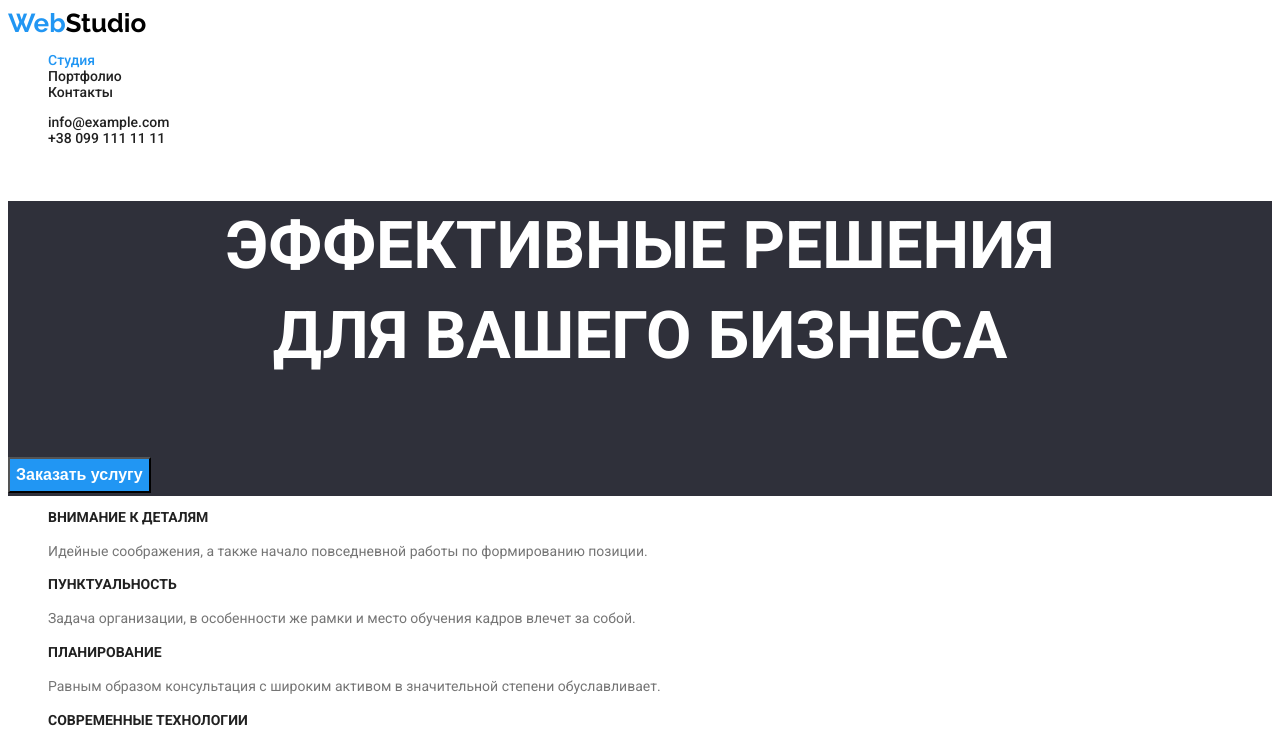
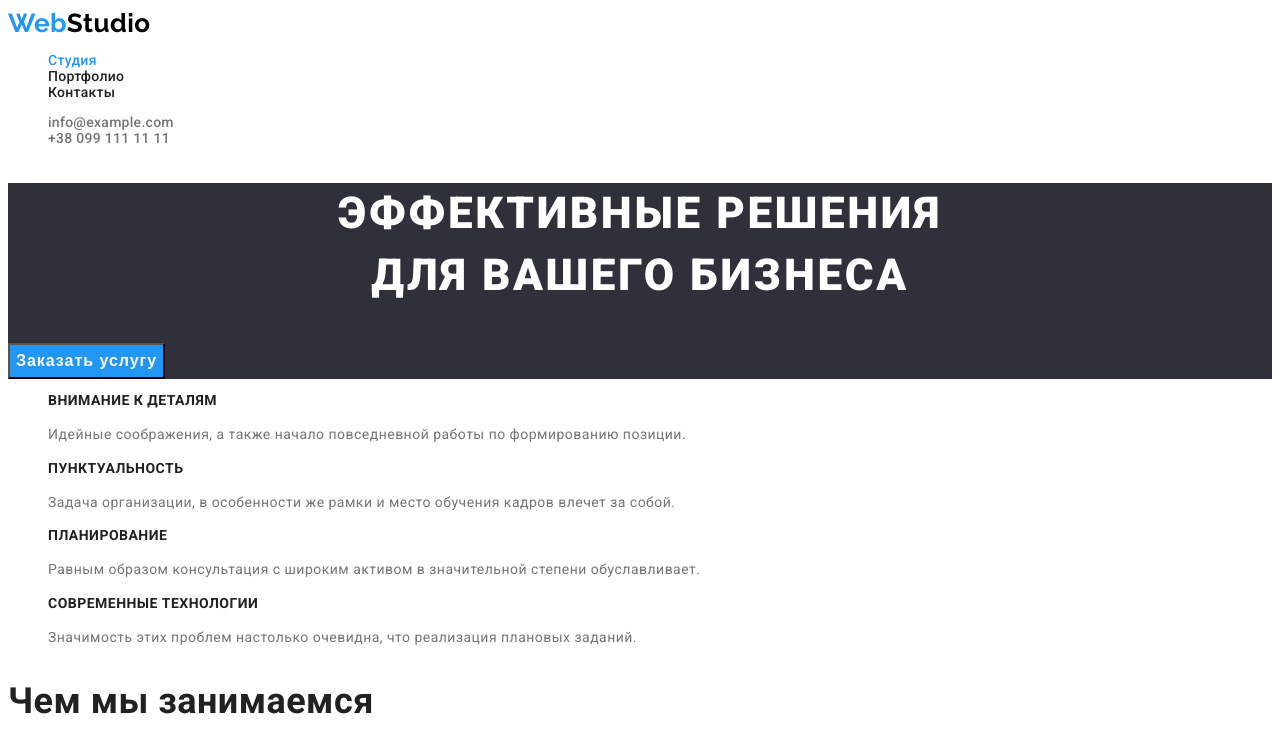
Before and after one commit to besha2vox/goit-markup-hw-02, a plain HTML site: page index.html in a window 1280 px wide. Shown: the top 740 px of the page. Drawn offline with Linux system fonts and the light colour scheme.

Commit message:
Update styles.css

```diff
--- a/css/styles.css
+++ b/css/styles.css
@@ -13,6 +13,7 @@
 body {
   font-family: Roboto, sans-serif;
   background-color: var(--primary-bgc);
+  letter-spacing: 0.03em;
 }
 
 /* HEADER  */
@@ -47,16 +48,17 @@ body {
 .nav-list-link {
   text-decoration: none;
   color: var(--tittle-text-color);
+  letter-spacing: 0.02em;
 }
 
 .contacts-list {
   list-style-type: none;
-  color: var(--primary-text-color);
 }
 
 .contacts-list-link {
   text-decoration: none;
-  color: var(--tittle-text-color);
+  color: var(--primary-text-color);
+  letter-spacing: 0.02em;
 }
 
 .contacts-list-link:hover,
@@ -72,14 +74,15 @@ body {
 .hero {
   color: var(--primary-bgc);
   background-color: var(--secondary-bgc);
-  font-weight: 900;
-  font-size: 44px;
-  line-height: 1.36;
-  text-transform: uppercase;
 }
 
 .hero-tittle {
   text-align: center;
+  font-weight: 900;
+  font-size: 44px;
+  line-height: 1.4;
+  letter-spacing: 0.06em;
+  text-transform: uppercase;
 }
 
 .hero-btn {
@@ -88,6 +91,7 @@ body {
   font-weight: 700;
   font-size: 16px;
   line-height: 1.87;
+  letter-spacing: 0.06em;
 }
 
 .hero-btn:hover {
@@ -137,27 +141,27 @@ body {
 
 .team {
   background-color: var(--tertiary-bgc);
-  font-size: 16px;
-  line-height: 1.19;
 }
 
 .team-list {
+  list-style-type: none;
+}
+
+.team-list-item {
   background-color: var(--primary-bgc);
-  list-style-type: none;
 }
 
 .team-list-tittle {
   color: var(--tittle-text-color);
   font-weight: 500;
+  font-size: 16px;
+  line-height: 1.19;
   text-align: center;
 }
 
 .team-list-discription {
   color: var(--primary-text-color);
   text-align: center;
-}
-
-.team-list-item {
 }
 
 /* ПОРТФОЛИО  */
@@ -167,7 +171,7 @@ body {
 .btn {
   text-decoration: none;
   color: var(--tittle-text-color);
-  background-color: var(--tertiary-bg);
+  background-color: var(--tertiary-bgc);
   font-family: inherit;
   font-weight: 500;
   font-size: 16px;
```
